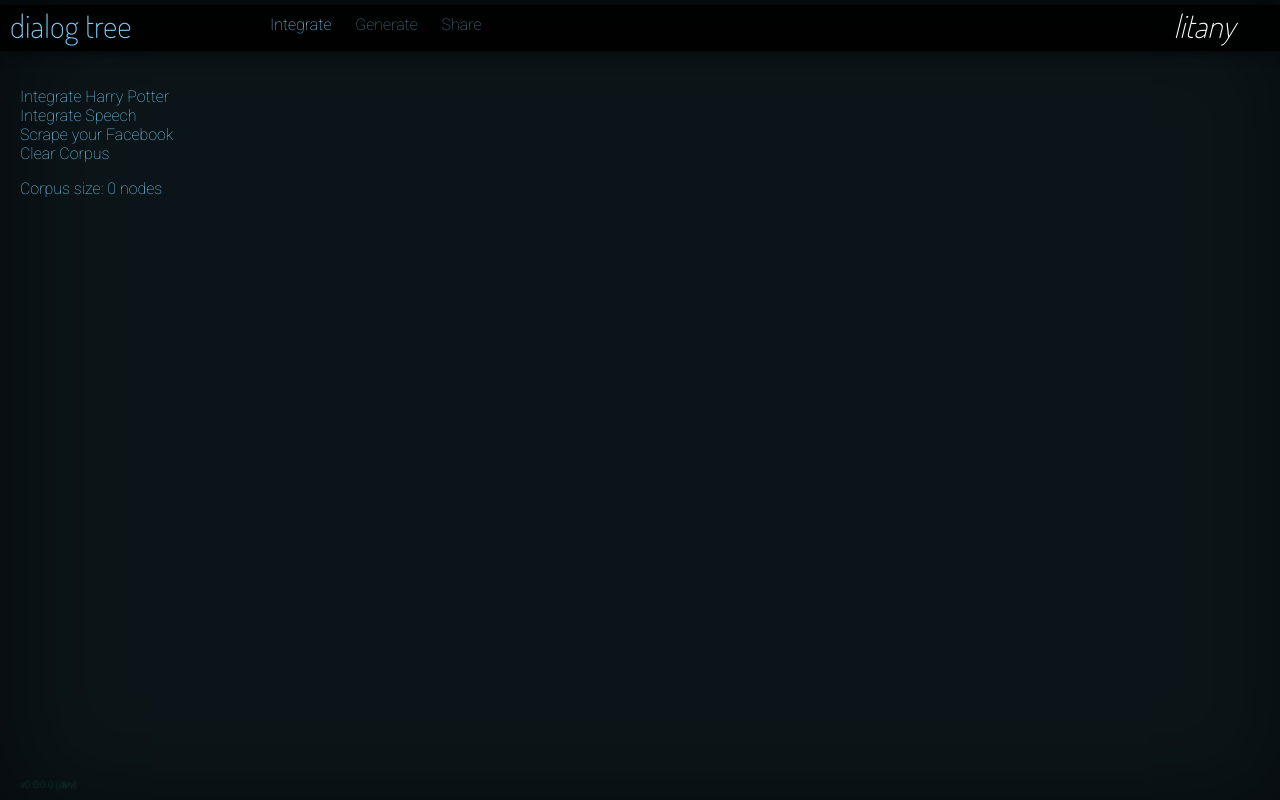
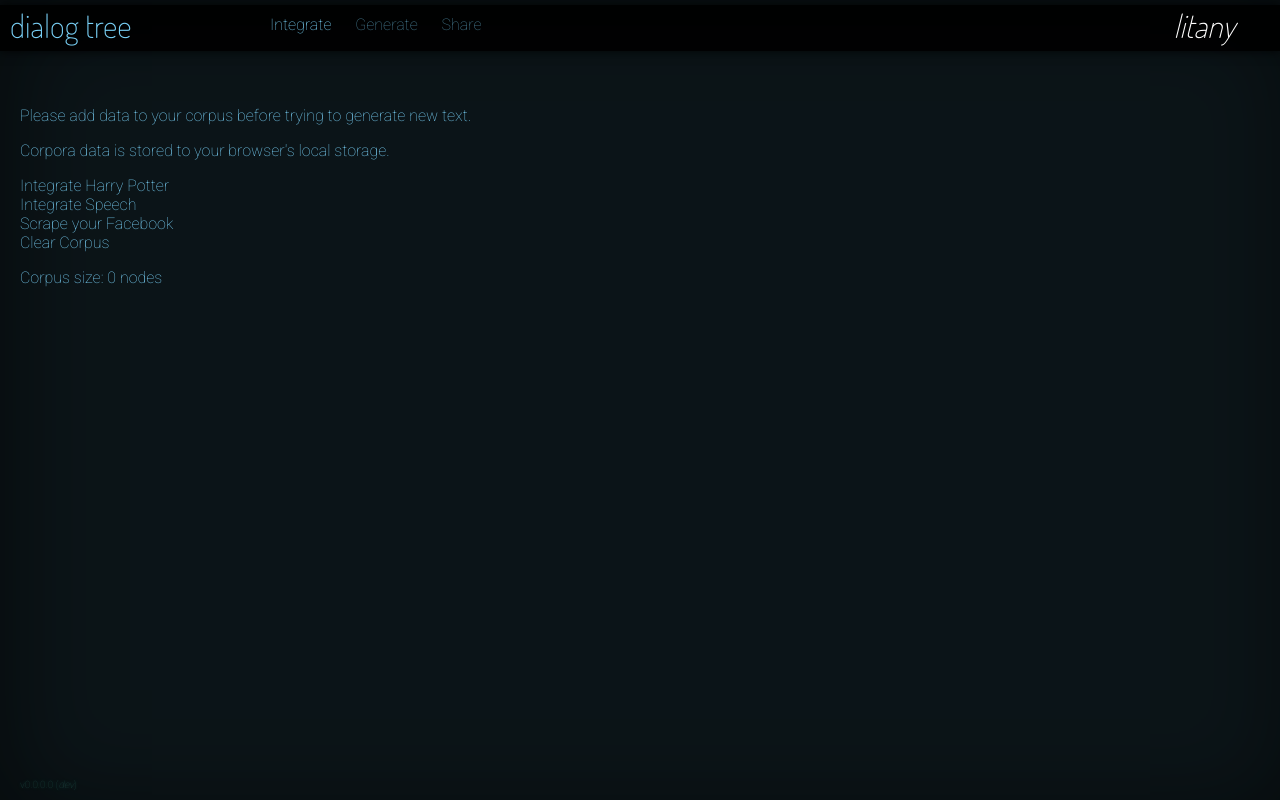
Before and after one commit to Yuffster/dialog_tree, a Flask app: page / in a window 1280 px wide. Run offline with Flask 2, Linux system fonts and the light colour scheme; some libraries are stand-ins or nearby versions.

Commit message:
UI: Added some text and Generate now doubles as a trigger to start a new tree.

```diff
--- a/src/templates/layout.html
+++ b/src/templates/layout.html
@@ -14,13 +14,15 @@
         <h1><a class="litany" href="#"><i>litany</i><span>.io</span></a> Dialog Tree</h1>
         <div id="tab-select">
             <a href="#intro" class="active">Integrate</a>
-            <a href="#markov">Generate</a>
+            <a href="#markov" data-action="startTree">Generate</a>
             <a href="#share">Share</a>
         </div>
     </div>
     <div id="tabs">
         <div id="tab-intro" class="tab active">
-            <div id="transcript-output"></div>
+            <div id="transcript-output">&nbsp;</div>
+            <p>Please add data to your corpus before trying to generate new text.</p>
+            <p>Corpora data is stored to your browser's local storage.</p>
             <ul class="actions">
              <li data-action="addCorpus" data-arg="chamber_secrets">
                Integrate Harry Potter
```
